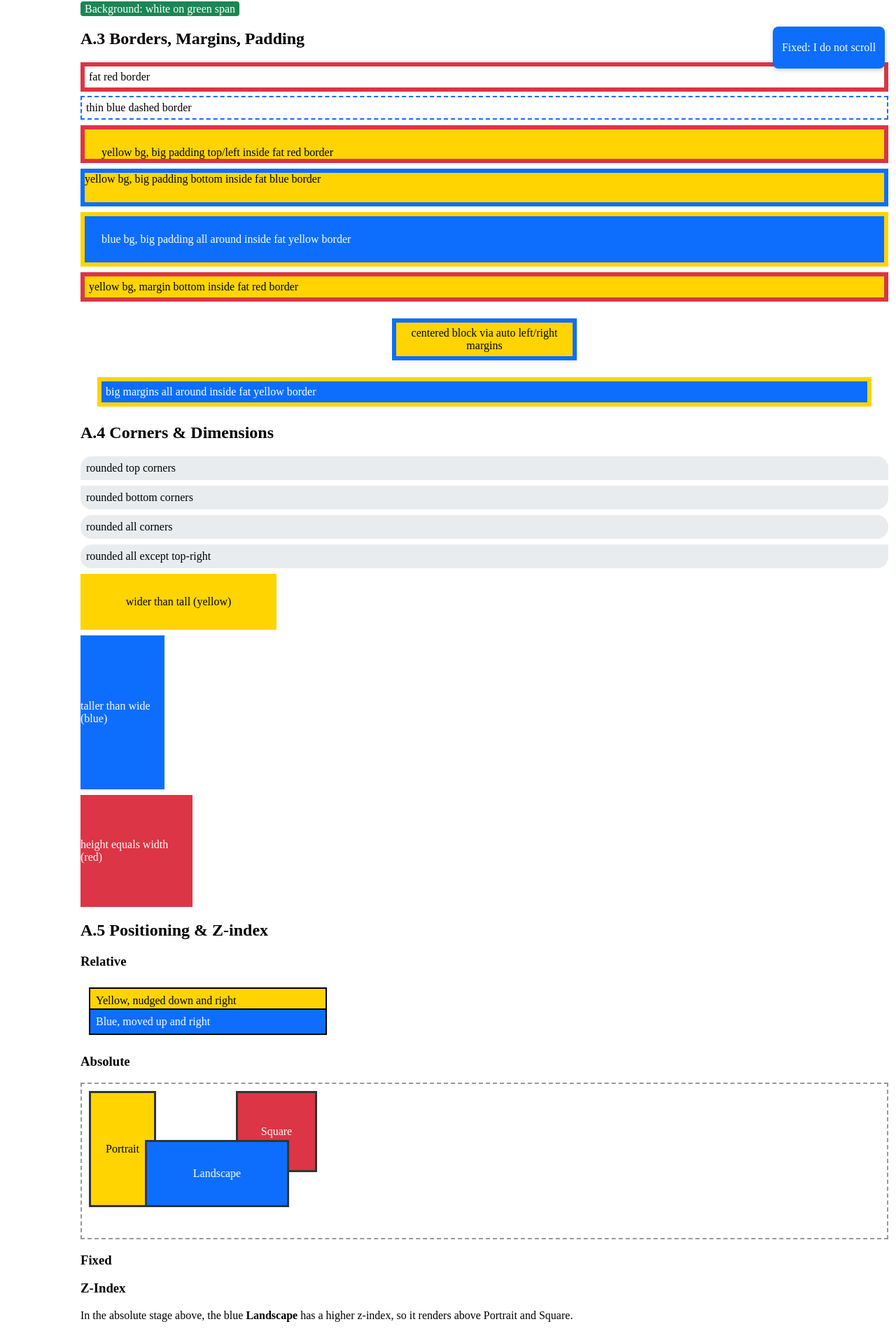
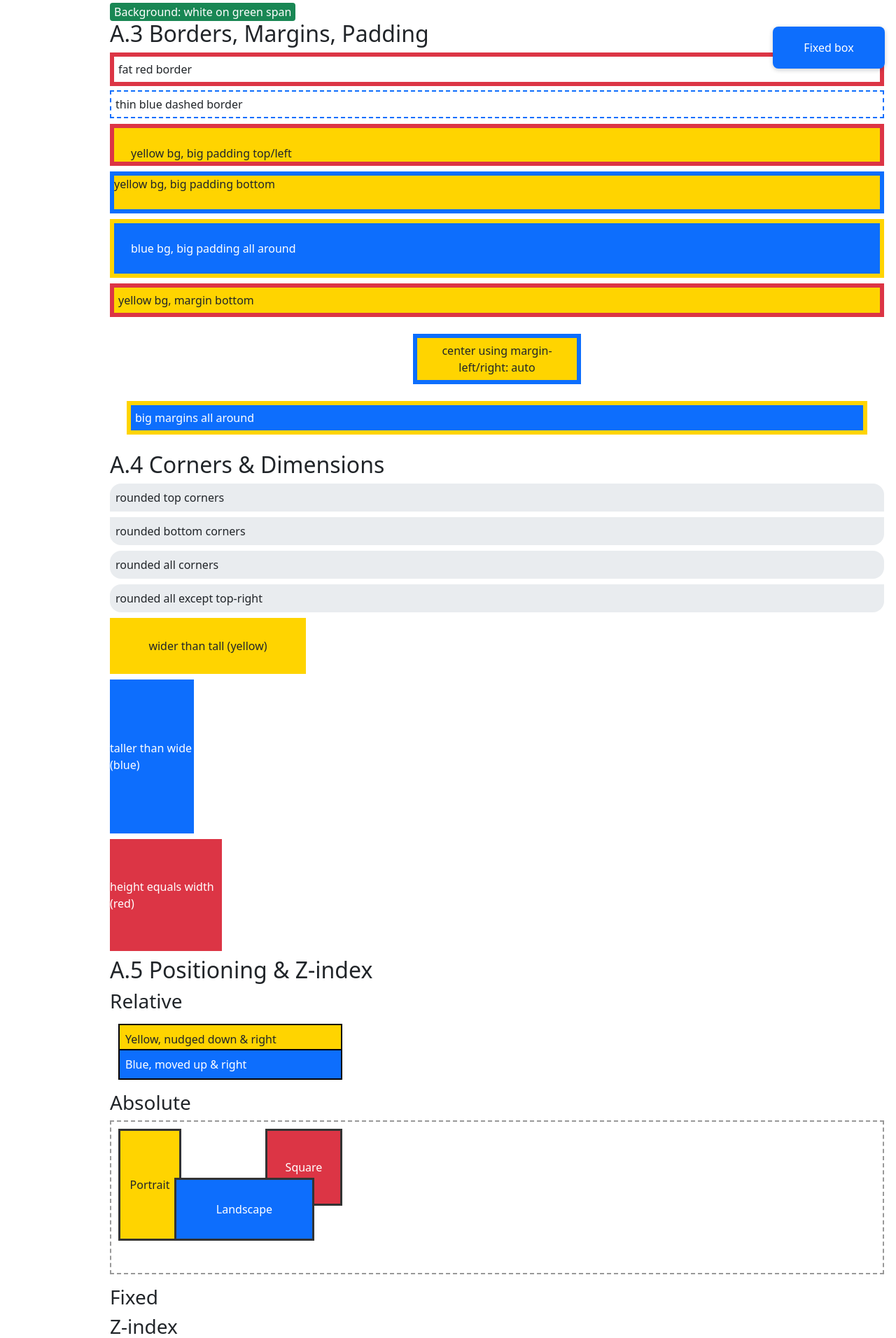
Before and after one commit to beyondparthiv/kambas-next-js, a Next.js app: page /labs/lab2 in a window 1280 px wide. Shown: the part 686-2598 px from the top of the page at 70% size. Built offline with nearby package versions, Linux system fonts and the light colour scheme.

Commit message:
Simpler comments and changes made as per example given or shown in module.

```diff
--- a/app/labs/lab1/page.tsx
+++ b/app/labs/lab1/page.tsx
@@ -26,7 +26,7 @@ export default function Page() {
 
       <section>
         <h2>Kambaz Application</h2>
-        <p><Link href="/kambaz">Open Kambaz App</Link></p>
+        <p><Link href="/(Kambaz)">Open Kambaz App</Link></p>
       </section>
 
       <section>
--- a/app/labs/lab2/index.css
+++ b/app/labs/lab2/index.css
@@ -106,6 +106,61 @@
 .wd-fixed-blue { position: fixed; right: 16px; bottom: 16px; width: 160px; height: 60px; background: #0d6efd; color: #fff; display: flex; align-items: center; justify-content: center; border-radius: 8px; box-shadow: 0 2px 6px rgba(0,0,0,.2); }
 
 /* A.6 Floats */
+
+/* ---------- Float (Simple) ---------- */
+.wd-float-left  { float: left;  margin: 0 12px 8px 0; }
+.wd-float-right { float: right; margin: 0 0 8px 12px; }
+.wd-clear { clear: both; }
+
+.wd-code {
+  font-family: "Courier New", monospace;
+  background: #fff;
+  border: 1px solid #cfcfcf;
+  padding: 12px;
+  white-space: pre-wrap;
+  margin-bottom: 12px;
+}
+
+/* ---------- Grid layout built with floats (like example) ---------- */
+.wd-grid-demo {
+  border: 1px solid #cfcfcf;
+  padding: 24px;
+  width: min(980px, 92%);
+  margin: 0 auto 24px;
+}
+
+.wd-grid-row { clear: both; margin-bottom: 16px; }
+
+/* columns */
+.wd-grid-col-half-page       { width: 50%; float: left; }
+.wd-grid-col-third-page      { width: 33%; float: left; }
+.wd-grid-col-two-thirds-page { width: 67%; float: left; }
+.wd-grid-col-side            { width: 20%; float: left; }
+.wd-grid-col-main            { width: 60%; float: left; }
+
+/* cells look like the example */
+.wd-cell {
+  border: 3px solid #333;
+  padding: 22px;
+  font-weight: 700;
+  font-size: 28px;
+  line-height: 1.2;
+}
+
+/* colors roughly matching the examples */
+.wd-left-half        { background: #ffef00; }              /* yellow */
+.wd-right-half       { background: #7272ff; color: #fff; } /* purple/blue */
+.wd-left-third       { background: #066a06; color: #fff; } /* dark green */
+.wd-right-two-thirds { background: #ff7f7f; }              /* salmon */
+.wd-side             { background: #ffef00; }              /* yellow sidebars */
+.wd-main             { background: #7272ff; color: #fff; } /* purple main */
+.wd-side-right       { background: #066a06; color: #fff; } /* green right sidebar */
+
+#wd-main small,
+#wd-side-left small,
+#wd-side-right small { font-weight: 400; font-size: 18px; }
+
+
 .wd-floats { margin: 8px 0; }
 .wd-floats::after { content: ""; display: table; clear: both; }
 .wd-float-box { float: left; width: 120px; height: 80px; margin-right: 8px; border: 2px solid #333; display: flex; align-items: center; justify-content: center; }
--- a/app/labs/lab2/layout.tsx
+++ b/app/labs/lab2/layout.tsx
@@ -1,9 +1,13 @@
-// app/labs/lab2/layout.tsx
 import { ReactNode } from "react";
-import "./index.css"; // Lab-2 styles
+import "./index.css";
 
 export const metadata = { title: "Lab 2" };
 
 export default function Lab2Layout({ children }: { children: ReactNode }) {
-  return <div id="wd-lab2-layout">{children}</div>;
+  // Wrap the whole page in a Bootstrap container with thin padding
+  return (
+    <div id="wd-lab2-layout" className="container p-2">
+      {children}
+    </div>
+  );
 }
--- a/app/labs/lab2/page.tsx
+++ b/app/labs/lab2/page.tsx
@@ -1,6 +1,7 @@
+
+// If icons don't show, run: npm i react-icons
+
 import { FaReact, FaAndroid, FaGithub, FaLinkedin, FaHtml5, FaCss3Alt } from "react-icons/fa";
-
-
 
 export default function Lab2() {
   return (
@@ -12,137 +13,91 @@ export default function Lab2() {
         <h2 id="wd-h-2">A.1 Selectors</h2>
 
         {/* ID selectors */}
-        <p id="wd-p-1" className="wd-id-white-red">
-          ID selector: white on red paragraph
-        </p>
-        <p id="wd-p-2" className="wd-id-black-yellow">
-          ID selector: black on yellow paragraph
-        </p>
+        <p id="wd-p-1" className="wd-id-white-red">ID selector: white on red paragraph</p>
+        <p id="wd-p-2" className="wd-id-black-yellow">ID selector: black on yellow paragraph</p>
 
         {/* Class selectors */}
-        <h3 id="wd-h-3" className="wd-class-blue-yellow">
-          Class selector: blue on yellow heading
-        </h3>
-        <p id="wd-p-3" className="wd-class-blue-yellow">
-          Class selector: blue on yellow paragraph
-        </p>
+        <h3 id="wd-h-3" className="wd-class-blue-yellow">Class selector: blue on yellow heading</h3>
+        <p  id="wd-p-3" className="wd-class-blue-yellow">Class selector: blue on yellow paragraph</p>
 
-        {/* Document structure selectors */}
+        {/* Structure selector: style a span inside a div */}
         <div id="wd-div-1" className="wd-structure-div">
           Document structure: white on red DIV
-          <span id="wd-span-1" className="wd-structure-span">
-            small blue on yellow span
-          </span>
+          <span id="wd-span-1" className="wd-structure-span">small blue on yellow span</span>
         </div>
       </section>
 
       {/* A.2 Colors */}
       <section id="wd-section-colors">
         <h2 id="wd-h-4">A.2 Colors</h2>
-
-        <h3 id="wd-h-5" className="wd-fg-blue-on-white">
-          Foreground: blue on white heading
-        </h3>
-        <p id="wd-p-4" className="wd-fg-red-on-white">
-          Foreground: red on white text
-        </p>
-        <p id="wd-p-5" className="wd-fg-green-on-white">
-          Foreground: green on white text
-        </p>
-
-        <h3 id="wd-h-6" className="wd-bg-white-on-blue">
-          Background: white on blue heading
-        </h3>
-        <p id="wd-p-6" className="wd-bg-black-on-red">
-          Background: black on red paragraph
-        </p>
-        <span id="wd-span-2" className="wd-bg-white-on-green">
-          Background: white on green span
-        </span>
+        <h3 id="wd-h-5" className="wd-fg-blue-on-white">Foreground: blue on white heading</h3>
+        <p  id="wd-p-4" className="wd-fg-red-on-white">Foreground: red on white text</p>
+        <p  id="wd-p-5" className="wd-fg-green-on-white">Foreground: green on white text</p>
+        <h3 id="wd-h-6" className="wd-bg-white-on-blue">Background: white on blue heading</h3>
+        <p  id="wd-p-6" className="wd-bg-black-on-red">Background: black on red paragraph</p>
+        <span id="wd-span-2" className="wd-bg-white-on-green">Background: white on green span</span>
       </section>
 
       {/* A.3 Borders, Margins, Padding */}
       <section id="wd-section-borders">
         <h2 id="wd-h-7">A.3 Borders, Margins, Padding</h2>
+        <div id="wd-div-2" className="wd-border-fat-red">fat red border</div>
+        <div id="wd-div-3" className="wd-border-thin-blue-dashed">thin blue dashed border</div>
 
-        <div id="wd-div-2" className="wd-border-fat-red">
-          fat red border
-        </div>
-        <div id="wd-div-3" className="wd-border-thin-blue-dashed">
-          thin blue dashed border
-        </div>
+        {/* padding variants */}
+        <div id="wd-div-4" className="wd-pad-top-left">yellow bg, big padding top/left</div>
+        <div id="wd-div-5" className="wd-pad-bottom">yellow bg, big padding bottom</div>
+        <div id="wd-div-6" className="wd-pad-all">blue bg, big padding all around</div>
 
-        <div id="wd-div-4" className="wd-pad-top-left">
-          yellow bg, big padding top/left inside fat red border
-        </div>
-        <div id="wd-div-5" className="wd-pad-bottom">
-          yellow bg, big padding bottom inside fat blue border
-        </div>
-        <div id="wd-div-6" className="wd-pad-all">
-          blue bg, big padding all around inside fat yellow border
-        </div>
-
-        <div id="wd-div-7" className="wd-margin-bottom">
-          yellow bg, margin bottom inside fat red border
-        </div>
-        <div id="wd-div-8" className="wd-centered">
-          centered block via auto left/right margins
-        </div>
-        <div id="wd-div-9" className="wd-margin-all">
-          big margins all around inside fat yellow border
-        </div>
+        {/* margin variants */}
+        <div id="wd-div-7" className="wd-margin-bottom">yellow bg, margin bottom</div>
+        <div id="wd-div-8" className="wd-centered">center using margin-left/right: auto</div>
+        <div id="wd-div-9" className="wd-margin-all">big margins all around</div>
       </section>
 
       {/* A.4 Corners & Dimensions */}
       <section id="wd-section-corners-dimensions">
         <h2 id="wd-h-8">A.4 Corners & Dimensions</h2>
-
         <div id="wd-div-10" className="wd-round-top w-100">rounded top corners</div>
         <div id="wd-div-11" className="wd-round-bottom w-100">rounded bottom corners</div>
         <div id="wd-div-12" className="wd-round-all w-100">rounded all corners</div>
-        <div id="wd-div-13" className="wd-round-except-tr w-100">
-          rounded all except top-right
-        </div>
-
+        <div id="wd-div-13" className="wd-round-except-tr w-100">rounded all except top-right</div>
         <div id="wd-div-14" className="wd-wide-rect">wider than tall (yellow)</div>
         <div id="wd-div-15" className="wd-tall-rect">taller than wide (blue)</div>
         <div id="wd-div-16" className="wd-square">height equals width (red)</div>
       </section>
 
+      {/* A.5 Positioning & Z-index */}
+      <section id="wd-section-positioning">
+        <h2 id="wd-h-20">A.5 Positioning & Z-index</h2>
 
-    {/* ------- A.5 Positioning & Z-index -------- */}
-      <section id="wd-section-positioning">
-        <h2 id="wd-h-20">A.5 Positioning &amp; Z-index</h2>
+        {/* Relative: offsets without leaving normal flow */}
+        <h3 id="wd-h-21">Relative</h3>
+        <div id="wd-rel-yellow" className="wd-rel-box wd-yellow">Yellow, nudged down & right</div>
+        <div id="wd-rel-blue"   className="wd-rel-box wd-blue-up">Blue, moved up & right</div>
 
-        {/* Relative */}
-        <h3 id="wd-h-21">Relative</h3>
-        <div id="wd-rel-yellow" className="wd-rel-box wd-yellow">Yellow, nudged down and right</div>
-        <div id="wd-rel-blue" className="wd-rel-box wd-blue-up">Blue, moved up and right</div>
-
-        {/* Absolute */}
+        {/* Absolute: placed within a positioned parent */}
         <h3 id="wd-h-22">Absolute</h3>
         <div id="wd-abs-stage" className="wd-abs-stage">
-          <div id="wd-abs-portrait" className="wd-abs-portrait">Portrait</div>
+          <div id="wd-abs-portrait"  className="wd-abs-portrait">Portrait</div>
           <div id="wd-abs-landscape" className="wd-abs-landscape">Landscape</div>
-          <div id="wd-abs-square" className="wd-abs-square">Square</div>
+          <div id="wd-abs-square"    className="wd-abs-square">Square</div>
         </div>
 
-        {/* Fixed */}
+        {/* Fixed: sticks to viewport while scrolling */}
         <h3 id="wd-h-23">Fixed</h3>
-        <div id="wd-fixed-blue" className="wd-fixed-blue">Fixed: I do not scroll</div>
+        <div id="wd-fixed-blue" className="wd-fixed-blue">Fixed box</div>
 
-        {/* Z-index */}
-        <h3 id="wd-h-24">Z-Index</h3>
-        <p id="wd-p-20">
-          In the absolute stage above, the blue <strong>Landscape</strong> has a higher z-index, so it renders above Portrait and Square.
-        </p>
+        {/* Z-index: landscape is above others (set in CSS) */}
+        <h3 id="wd-h-24">Z-index</h3>
+        <p id="wd-p-20">Blue “Landscape” has higher z-index than the other two shapes.</p>
       </section>
 
-      {/* ------- A.6 Floating & Grid -------- */}
+      {/* A.6 Floats (rectangles row + image on right) */}
       <section id="wd-section-floats-grid">
-        <h2 id="wd-h-25">A.6 Floating &amp; Grid</h2>
+        <h2 id="wd-h-25">A.6 Floating & Grid</h2>
 
-        {/* Floating rectangles horizontally */}
+        {/* Three rectangles laid out horizontally via float */}
         <h3 id="wd-h-26">Floating Rectangles (horizontal)</h3>
         <div id="wd-floats" className="wd-floats">
           <div id="wd-float-a" className="wd-float-box wd-yellow">A</div>
@@ -150,39 +105,57 @@ export default function Lab2() {
           <div id="wd-float-c" className="wd-float-box wd-red">C</div>
         </div>
 
-        <div id="wd-float-right-wrap" className="wd-float-right-wrap">
+        {/* Image floated to the right; text wraps around it */}
         <img
-          id="wd-float-img"
-          className="wd-float-right-img"
-          src="https://placehold.co/140x90?text=Image"
-          alt="Image"
-          width={140}
-          height={90}
+          id="wd-float-left"
+          className="wd-float-left"
+          src="/images/reactjs.png"
+          alt="React"
+          width={100}
+          height={100}
         />
-        <p id="wd-p-21">
-          This paragraph wraps around the floated image. Add a couple of lines so the
-          wrapping is obvious. Lorem ipsum dolor sit amet, consectetur adipiscing elit.
-          Integer non nisi at lectus sagittis dictum.
-        </p>
+        <p id="wd-p-float-1">Lorem Ipsum is simply dummy text of the printing and typesetting industry. Lorem Ipsum has been the industrys standard dummy text ever since the 1500s, when an unknown printer took a galley of type and scrambled it to make a type specimen book. It has survived not only five centuries, but also the leap into electronic typesetting, remaining essentially unchanged. It was popularised in the 1960s with the release of Letraset sheets containing Lorem Ipsum passages, and more recently with desktop publishing software like Aldus PageMaker including versions of Lorem Ipsum.</p>
+
+        <img
+          id="wd-float-right"
+          className="wd-float-right"
+          src="/images/reactjs.png"
+          alt="React"
+          width={100}
+          height={100}
+        />
+        <p id="wd-p-float-2">Lorem Ipsum is simply dummy text of the printing and typesetting industry. Lorem Ipsum has been the industrys standard dummy text ever since the 1500s, when an unknown printer took a galley of type and scrambled it to make a type specimen book. It has survived not only five centuries, but also the leap into electronic typesetting, remaining essentially unchanged. It was popularised in the 1960s with the release of Letraset sheets containing Lorem Ipsum passages, and more recently with desktop publishing software like Aldus PageMaker including versions of Lorem Ipsum.</p>
+
         <div className="wd-clear" />
+      </section>
+
+      {/* Grid layout built with simple float columns */}
+      <section id="wd-section-grid">
+        <h2 id="wd-h-grid">Grid Layout (floats)</h2>
+
+        {/* 50/50 */}
+        <div className="wd-grid-row">
+          <div id="wd-left-half"  className="wd-grid-col-half-page wd-cell wd-left-half">Left half</div>
+          <div id="wd-right-half" className="wd-grid-col-half-page wd-cell wd-right-half">Right half</div>
         </div>
 
+        {/* 1/3 - 2/3 */}
+        <div className="wd-grid-row">
+          <div id="wd-left-third"       className="wd-grid-col-third-page wd-cell wd-left-third">Left third</div>
+          <div id="wd-right-two-thirds" className="wd-grid-col-two-thirds-page wd-cell wd-right-two-thirds">Right two thirds</div>
+        </div>
 
-        {/* CSS Grid sample */}
-        <h3 id="wd-h-28">Grid layout</h3>
-        <div id="wd-grid" className="wd-grid">
-          <div id="wd-grid-1" className="wd-grid-cell">1</div>
-          <div id="wd-grid-2" className="wd-grid-cell">2</div>
-          <div id="wd-grid-3" className="wd-grid-cell">3</div>
-          <div id="wd-grid-4" className="wd-grid-cell">4</div>
-          <div id="wd-grid-5" className="wd-grid-cell">5</div>
-          <div id="wd-grid-6" className="wd-grid-cell">6</div>
+        {/* side / main / side */}
+        <div className="wd-grid-row">
+          <div id="wd-side-left"  className="wd-grid-col-side wd-cell wd-side">Side bar</div>
+          <div id="wd-main"       className="wd-grid-col-main wd-cell wd-main">Main content</div>
+          <div id="wd-side-right" className="wd-grid-col-side wd-cell wd-side-right">Side bar</div>
         </div>
       </section>
 
-      {/* ------- A.7 Flex columns -------- */}
+      {/* A.7 Flex: 1,2,3 in a row */}
       <section id="wd-section-flex">
-        <h2 id="wd-h-29">A.7 Flex - Columns 1, 2, 3 laid out horizontally</h2>
+        <h2 id="wd-h-29">A.7 Flex</h2>
         <div id="wd-flex-123" className="wd-flex-123">
           <div id="wd-flex-col-1" className="wd-flex-col">1</div>
           <div id="wd-flex-col-2" className="wd-flex-col">2</div>
@@ -190,48 +163,38 @@ export default function Lab2() {
         </div>
       </section>
 
-      {/* ------- A.8 React Icons sample -------- */}
+      {/* A.8 React Icons: any six icons */}
       <section id="wd-section-icons">
-        <h2 id="wd-h-30">A.8 React Icons Sample</h2>
+        <h2 id="wd-h-30">A.8 React Icons</h2>
         <div id="wd-icons" className="wd-icons">
-          <FaReact title="React" />
-          <FaAndroid title="Android" />
-          <FaGithub title="GitHub" />
-          <FaLinkedin title="LinkedIn" />
-          <FaHtml5 title="HTML5" />
-          <FaCss3Alt title="CSS3" />
-        </div>
-        <p id="wd-p-22" className="wd-note">
-          If icons do not render, run <code>npm i react-icons</code>.
-        </p>
-      </section>
-
-      {/* ------- B.1 Bootstrap containers -------- */}
-      <section id="wd-section-bs-container">
-        <h2 id="wd-h-31">B.1 Bootstrap - Container padding</h2>
-        <div id="wd-bs-container" className="container border p-2">
-          This area has thin padding from Bootstrap&apos;s <code>.container</code> and <code>.p-2</code>.
+          <FaReact /><FaAndroid /><FaGithub /><FaLinkedin /><FaHtml5 /><FaCss3Alt />
         </div>
       </section>
 
-      {/* ------- B.2 Bootstrap grids -------- */}
+      {/* B.1 Bootstrap: thin padding via container+p-2 */}
+      <section id="wd-section-bs-container">
+        <h2 id="wd-h-31">B.1 Bootstrap - Container padding</h2>
+        <div id="wd-bs-container" className="container p-2">Thin padding around this area.</div>
+      </section>
+
+      {/* B.2 Bootstrap grids: three quick examples */}
       <section id="wd-section-bs-grids" className="mt-3">
         <h2 id="wd-h-32">B.2 Bootstrap - Grids</h2>
 
-        <h3 id="wd-h-33" className="mt-2">Left / Right half</h3>
+        {/* half/half */}
         <div className="row g-2">
           <div className="col-6"><div className="wd-bs-cell">Left half</div></div>
           <div className="col-6"><div className="wd-bs-cell">Right half</div></div>
         </div>
 
-        <h3 id="wd-h-34" className="mt-3">One / Two thirds</h3>
-        <div className="row g-2">
+        {/* one/two thirds */}
+        <div className="row g-2 mt-2">
           <div className="col-4"><div className="wd-bs-cell">One third</div></div>
           <div className="col-8"><div className="wd-bs-cell">Two thirds</div></div>
         </div>
 
-        <h3 id="wd-h-35" className="mt-3">Side / Main content</h3>
-        <div className="row g-2">
+        {/* side/main */}
+        <div className="row g-2 mt-2">
           <div className="col-3"><div className="wd-bs-cell">Side</div></div>
           <div className="col-9"><div className="wd-bs-cell">Main</div></div>
         </div>
--- a/app/labs/layout.tsx
+++ b/app/labs/layout.tsx
@@ -1,17 +1,32 @@
+import "bootstrap/dist/css/bootstrap.min.css";
+import Link from "next/link";
 import { ReactNode } from "react";
-import TOC from "./TOC";
 
-export default function LabsLayout({ children }:
-  Readonly<{ children: ReactNode }>) {
+export const metadata = { title: "Labs" };
+
+export default function LabsLayout({ children }: { children: ReactNode }) {
   return (
-   <table>
+    <table id="wd-labs-layout" width="100%">
       <tbody>
         <tr>
-         <td valign="top" width="100px">
-           <TOC />
+          <td valign="top" width="140">
+            <ul id="wd-toc">
+              <li><Link href="/">Home</Link></li>
+              <li><Link href="/labs/lab1">Lab 1</Link></li>
+              <li><Link href="/labs/lab2">Lab 2</Link></li>
+              <li><Link href="/labs/lab3">Lab 3</Link></li>
+              <li><Link href="/kambaz">Kambaz</Link></li>
+            </ul>
           </td>
-         <td valign="top">{children}</td>
+
+          {/* Wrap ALL lab pages (including Lab-2) in a Bootstrap container with thin padding */}
+          <td valign="top">
+            <div id="wd-lab-container" className="container p-2">
+              {children}
+            </div>
+          </td>
         </tr>
       </tbody>
     </table>
-);}
+  );
+}
```
Lines whose indentation alone changed are shown as unchanged.
